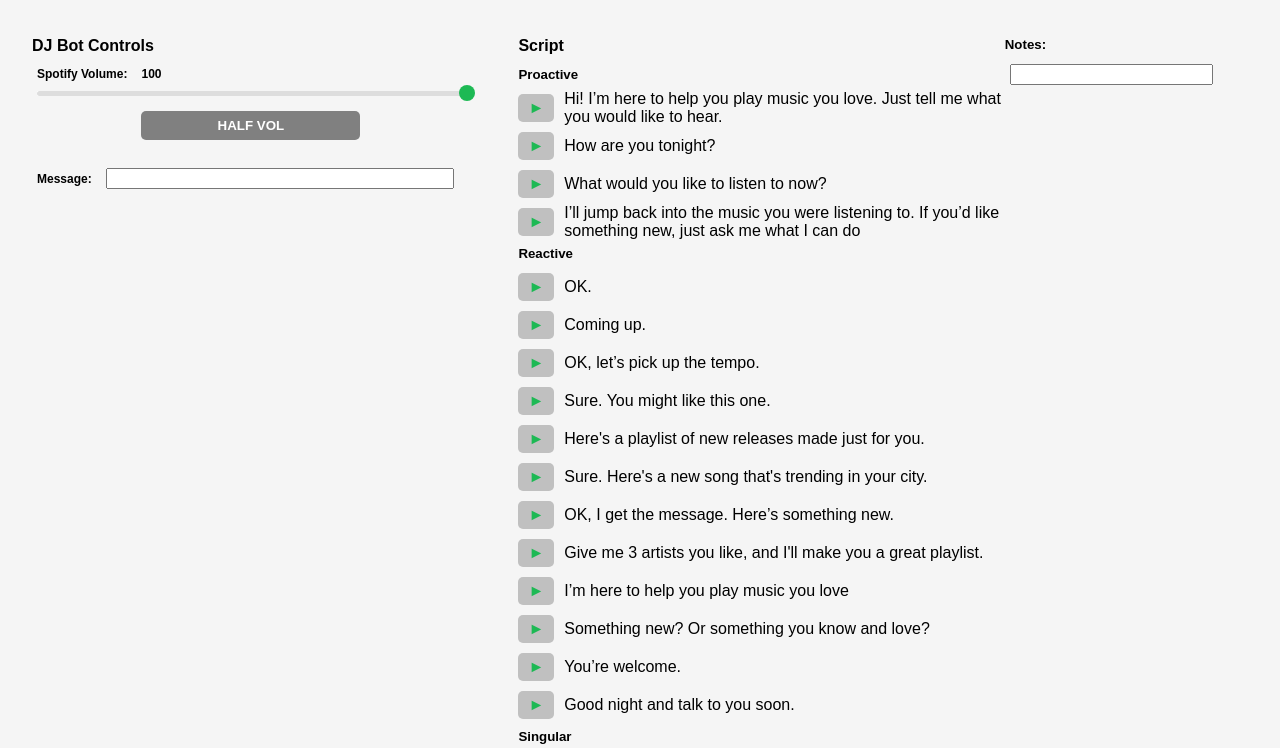
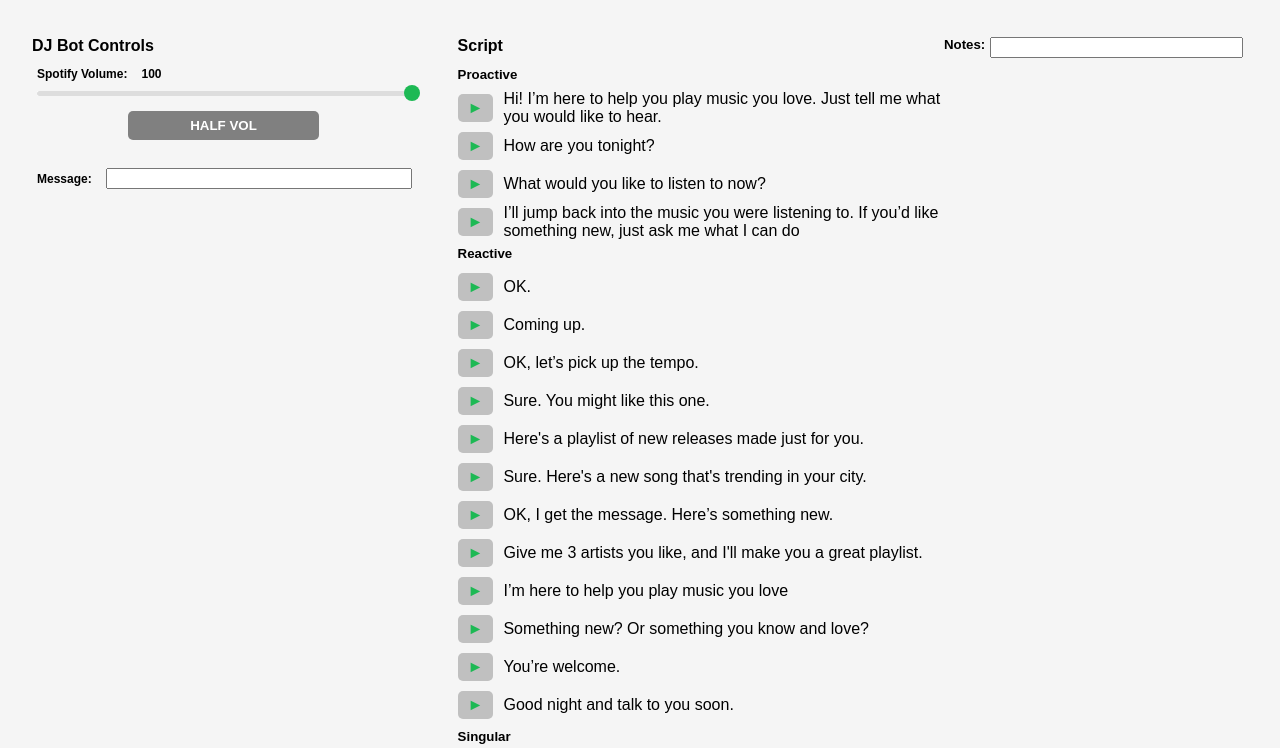
Before and after one commit to nikmart/DJBot-at-Home, a website: page CONTROL/public/index.html in a window 1280 px wide. Shown: the top 748 px of the page. Drawn offline with nearby package versions, Linux system fonts and the light colour scheme; no server answers.

Commit message:
Increase note width

```diff
--- a/CONTROL/public/index.html
+++ b/CONTROL/public/index.html
@@ -213,8 +213,8 @@
 
       <div>
         <h5>Notes:</h5>
-        <input type="text" id="note" name="note" onKeyDown="sendNote()">
       </div>
+      <input type="text" id="note" name="note" onKeyDown="sendNote()">
 
       <div class="prev-note-container" id="notes">
 
--- a/CONTROL/public/woz.css
+++ b/CONTROL/public/woz.css
@@ -4,7 +4,7 @@
  * @Email:  nmartelaro@gmail.com
  * @Filename: woz.css
  * @Last modified by:   nikmart
- * @Last modified time: 2018-02-13T13:17:48-05:00
+ * @Last modified time: 2018-02-13T14:42:44-05:00
  */
 
 
@@ -32,7 +32,7 @@ div {
     /*/*border: 1px solid red;*/*/
 }
 .left-container {
-    flex: 0 1 40%;
+    flex: 0 1 35%;
     min-height: 100%;
     max-width: 50%;
     /*border: 1px solid red;*/
@@ -47,7 +47,7 @@ div {
     /*border: 1px solid red;*/
 }
 .note-container{
-  flex: 0 1 20%;
+  flex: 0 1 25%;
   display: flex;
   height: 100%;
   max-width: 50%;
```
